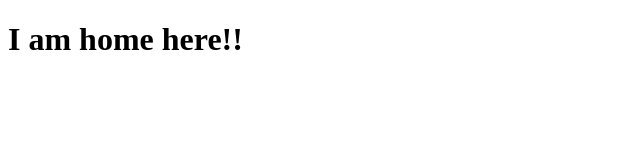
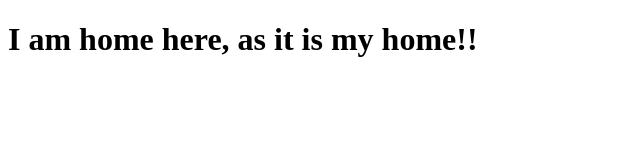
Before and after one commit to Theoneste1/politico, a plain HTML site: page UI/index.html in a window 1280 px wide. Shown: the whole page, without its empty margins (0-640 px from the left). Drawn offline with Linux system fonts and the light colour scheme.

Commit message:
created gh-pages

```diff
--- a/UI/index.html
+++ b/UI/index.html
@@ -7,7 +7,7 @@
 </head>
 <body>
 
-    <h1>I am home here!!</h1>
+    <h1>I am home here, as it is my home!!</h1>
 
 </body>
 </html>
```
